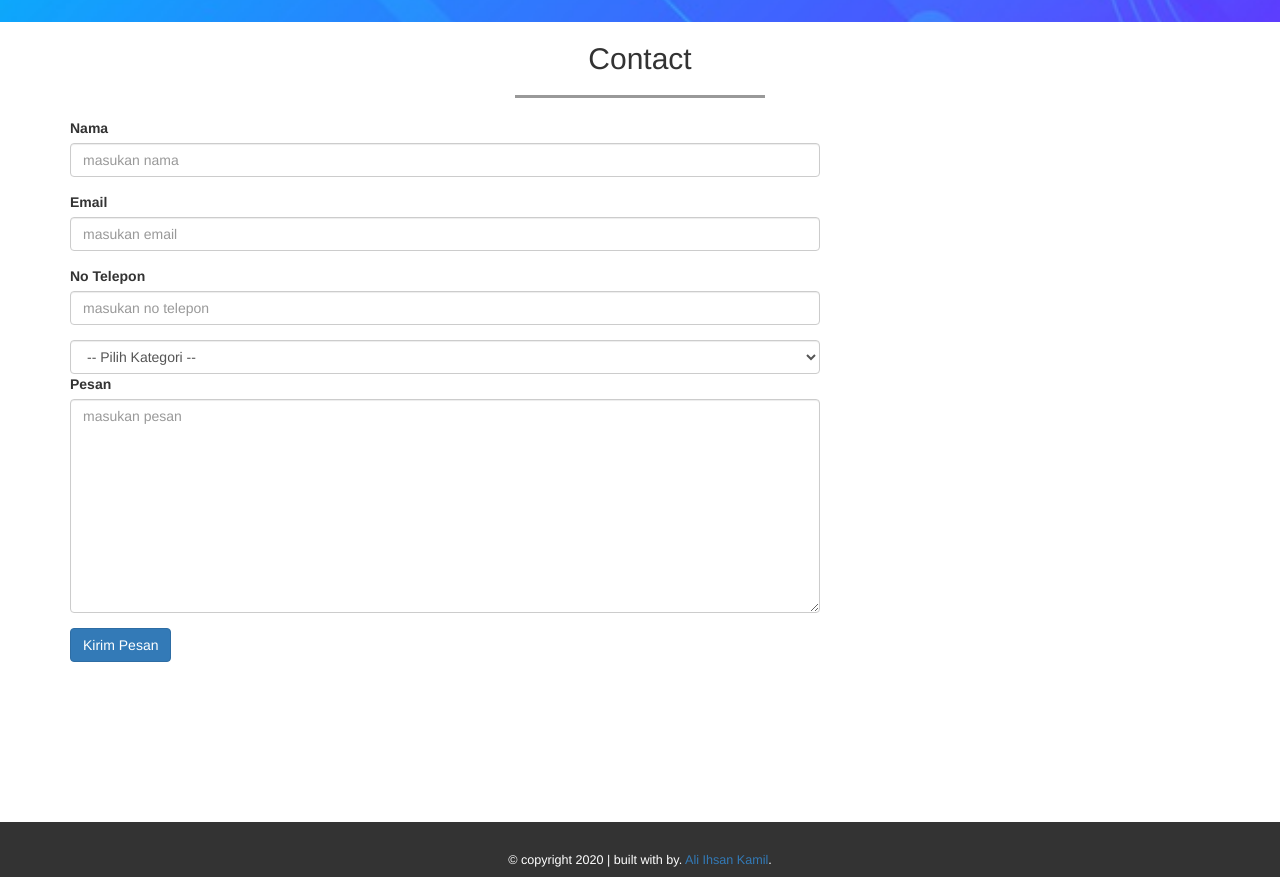
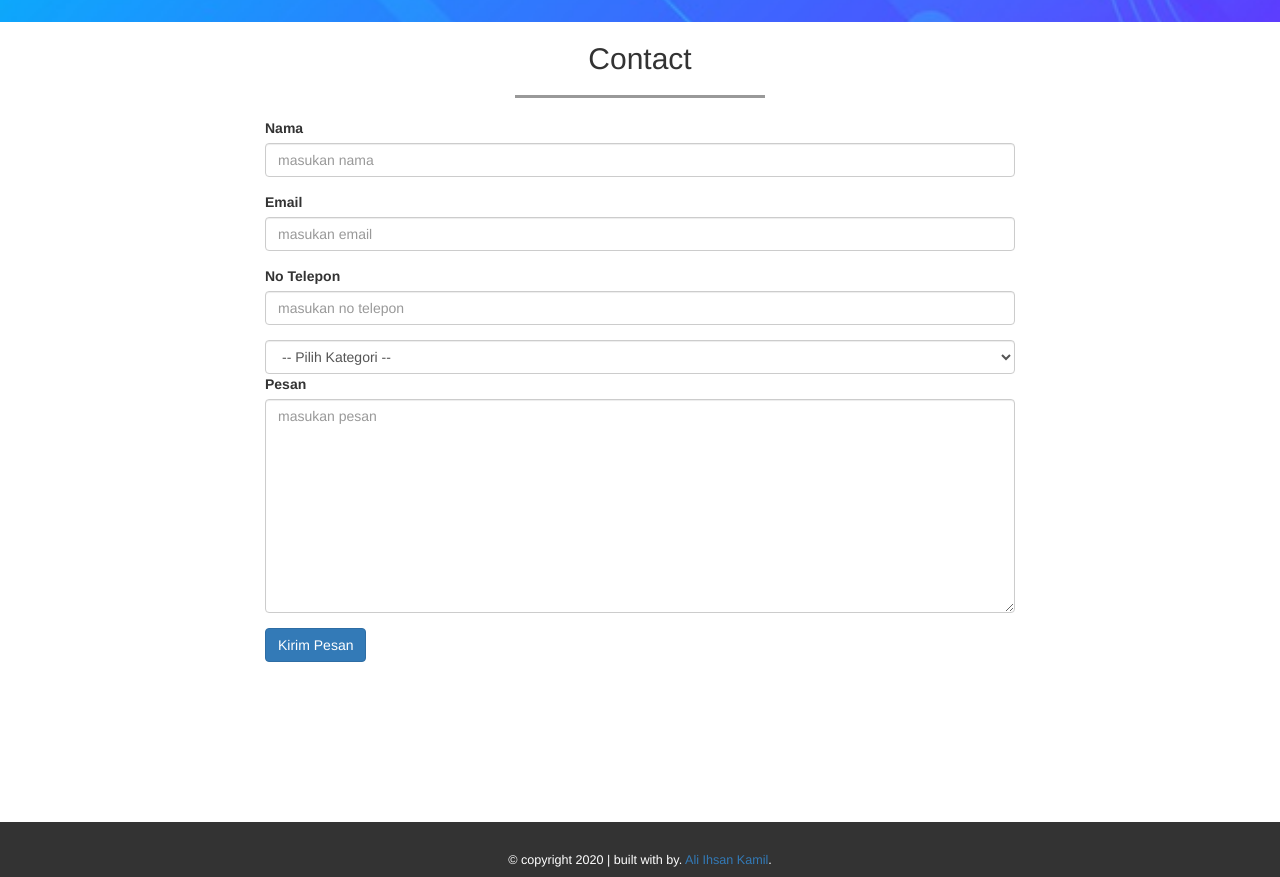
Before and after one commit to aliihsan123/aliihsan123.github.io, a plain HTML site: page index.html in a window 1280 px wide. Shown: the part 1852-2729 px from the top of the page. Drawn offline with Linux system fonts and the light colour scheme.

Commit message:
edit di portfolio

```diff
--- a/index.html
+++ b/index.html
@@ -160,7 +160,7 @@
         </div>
 
         <div class="row">
-          <div class="col-sm-8 offset-sm-4">
+          <div class="col-sm-8 col-sm-offset-2">
             <form>
               <div class="form-group">
                 <label for="nama">Nama</label>
```
